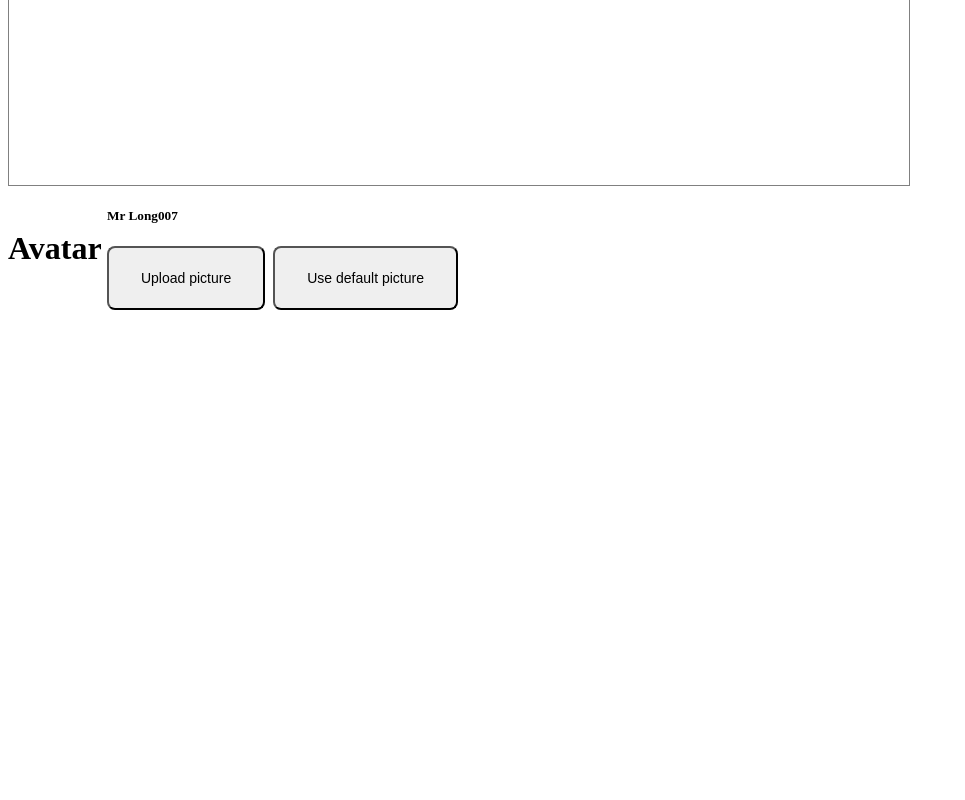
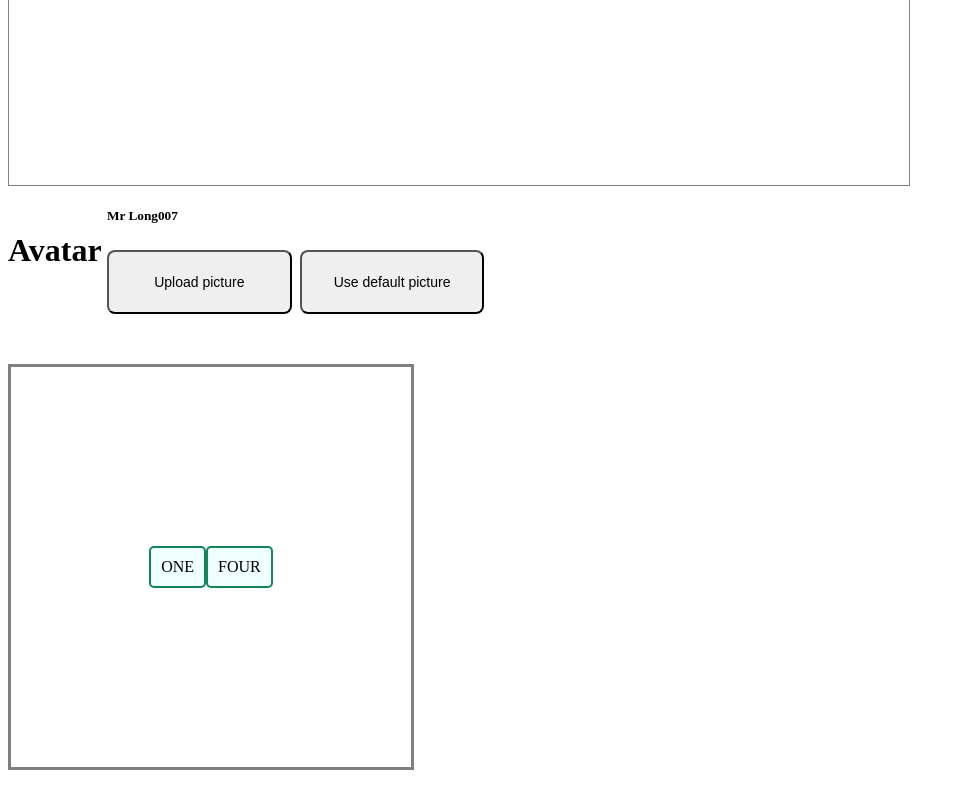
Before and after one commit to DebayoTomisin/Playground, a plain HTML site: page gettingUIRight/chromedevSummit/index.html in a window 1280 px wide. Shown: the part 788-1588 px from the top of the page, without its empty margins (0-965 px from the left). Before the commit the page ends 1148 px from the top, so only its background shows below. Drawn offline with Linux system fonts and the light colour scheme.

Commit message:
chore/the relationship between align & justify in flex box terms

```diff
--- a/gettingUIRight/chromedevSummit/index.css
+++ b/gettingUIRight/chromedevSummit/index.css
@@ -53,13 +53,16 @@
 }
 
 .btn-container {
-  display: flex;
+  display: grid;
+  grid-template-rows: repeat(2, 1fr);
   flex-direction: column;
   align-content: center;
 }
 
 .btn-class {
-  display: flex;
+  display: grid;
+  grid-template-columns: repeat(2, 1fr);
+  grid-template-rows: repeat(1, 1fr);
   gap: 8px;
   align-content: center;
   align-items: start;
@@ -71,4 +74,15 @@
   font-size: 14px;
   line-height: 20px;
   border-radius: 8px;
+  white-space: nowrap;
 }
+
+.container5 {
+  display: flex;
+  width: 400px;
+  height: 400px;
+  border: 3px solid grey;
+  margin: 30px 0;
+  align-items: center;
+  justify-content: center;
+}
--- a/gettingUIRight/chromedevSummit/index.html
+++ b/gettingUIRight/chromedevSummit/index.html
@@ -44,7 +44,11 @@
                 <button class="default">Use default picture</button>
             </div>
         </div>
+    </div>
 
+    <div class="container5">
+        <div class="item">ONE</div>
+        <div class="item">FOUR</div>
     </div>
 
 </body>
```
Also changed, not shown: gettingUIRight/chromedevSummit/notes.txt (+6 -1 lines).
